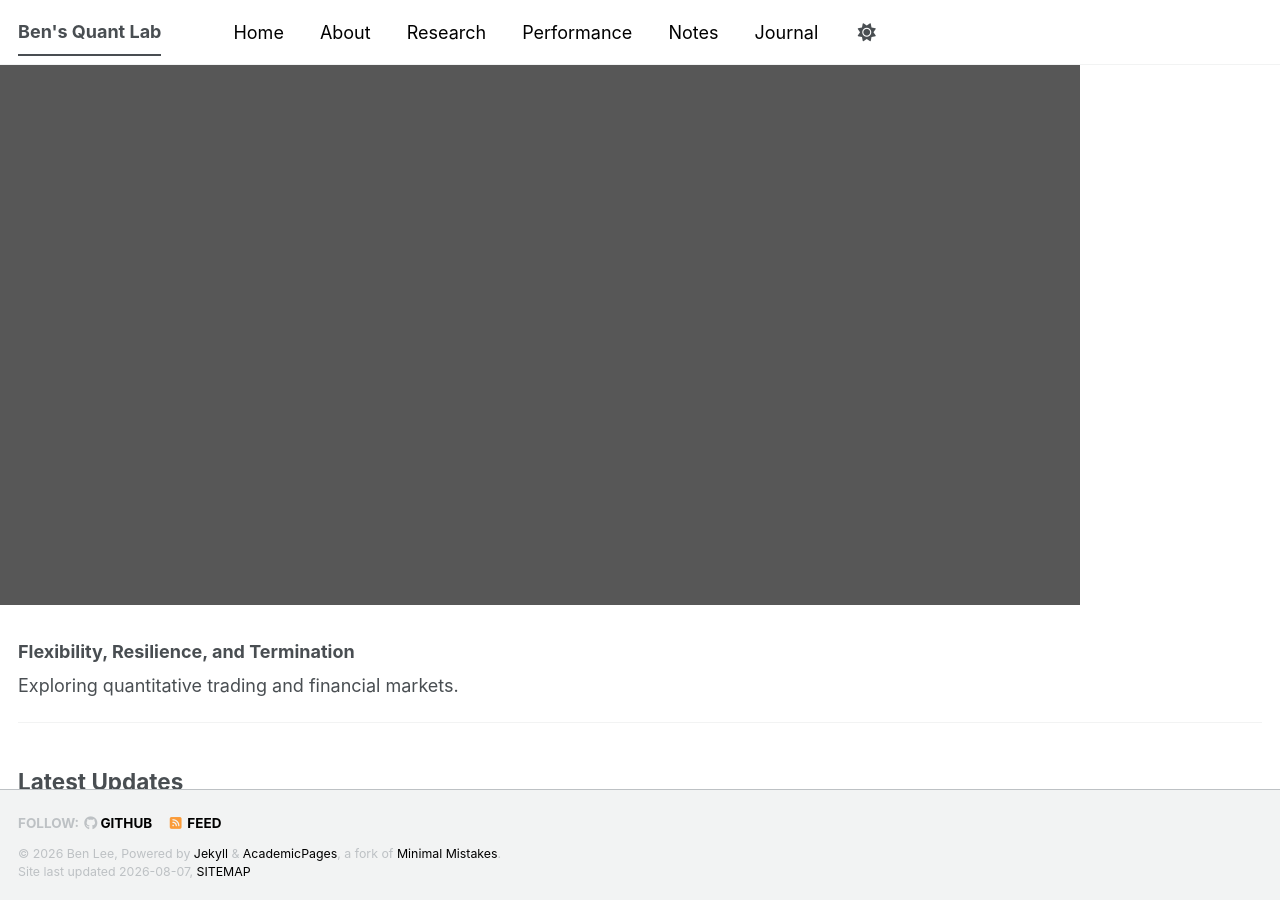
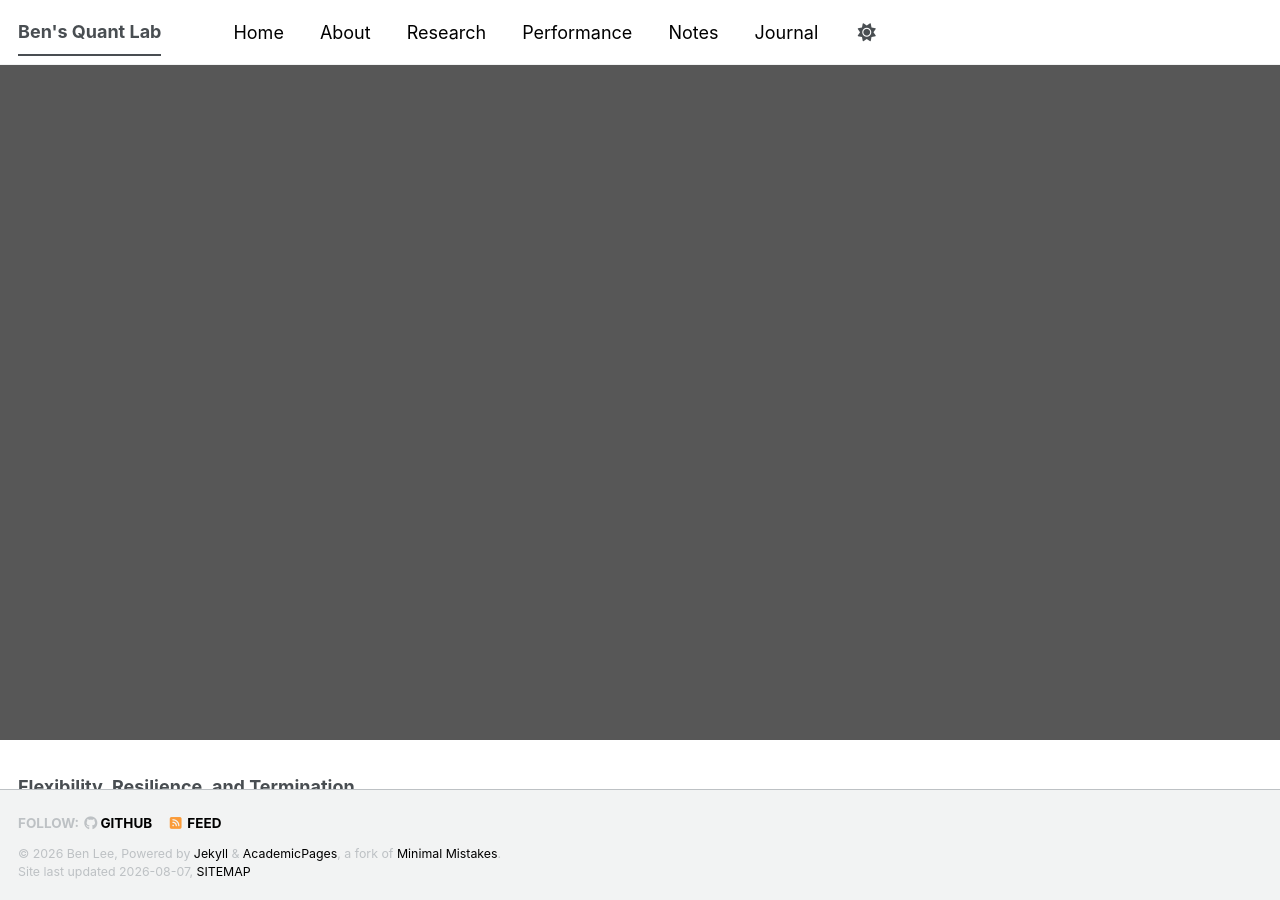
Before and after one commit to leebh1119/leebh1119.github.io, a Jekyll site: the page built from index.md, in a window 1280 px wide and 900 px high. Built offline with Jekyll 4.4.1, drawn with Linux system fonts in a browser that asks for light colours; a style sheet for code colours, icons or effects is not loaded.

Commit message:
updated hero overlay center and size

```diff
--- a/_sass/_custom.scss
+++ b/_sass/_custom.scss
@@ -2,7 +2,12 @@
 
 .page__hero--overlay {
   aspect-ratio: 2 / 1;
-  height: 60vh;
+  height: 75vh;
+}
+.page__hero--overlay .page__hero-caption {
+  position: relative;
+  top: 50%;
+  transform: translateY(-50%);
 }
 .page__hero--overlay .page__title {
   display: none;
```
